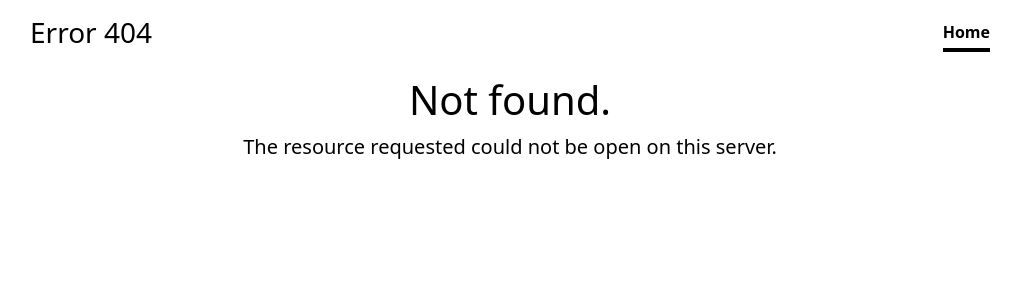
After one commit to Alexg-z/NiftyPrint, a Flask app: template src/templates/page404.html in a window 1280 px wide. The commit adds this page. Shown: the top 300 px of the page, without its empty margins (130-1151 px from the left). Run offline with Flask 2, Linux system fonts and the light colour scheme; the template is opened without the code that fills it, so the values that code supplies are empty; some libraries are stand-ins or nearby versions.

Commit message:
Implementación de pagina 404

```diff
--- a/src/app.py
+++ b/src/app.py
@@ -56,6 +56,7 @@ def logout():
 
 
 @app.route('/home')
+@login_required
 def home():
     return render_template('home.html')
 
@@ -71,7 +72,9 @@ def status_401(error):
 
 
 def status_404(error):
-    return "<h1>Página no encontrada</h1>", 404
+    # return "<h1>Página no encontrada</h1>", 404
+    return render_template('page404.html'), 404
+
 
 
 if __name__ == '__main__':
--- /dev/null
+++ b/src/static/css/page404.css
@@ -0,0 +1,45 @@
+/*
+ * Globals
+ */
+
+
+/* Custom default button */
+.btn-secondary,
+.btn-secondary:hover,
+.btn-secondary:focus {
+  color: #333;
+}
+
+body {
+    height: auto;
+    background-color: white;
+    color: black;
+}
+
+.cover-container {
+  max-width: 62em;
+}
+
+
+/*
+ * Header
+ */
+
+.nav-masthead .nav-link {
+  color: rgba(255, 255, 255, .5);
+  border-bottom: .25rem solid transparent;
+}
+
+.nav-masthead .nav-link:hover,
+.nav-masthead .nav-link:focus {
+  border-bottom-color: rgba(48, 48, 48, 0.25);
+}
+
+.nav-masthead .nav-link + .nav-link {
+  margin-left: 1rem;
+}
+
+.nav-masthead .active {
+  color: black;
+  border-bottom-color: black;
+}
--- a/src/templates/layout.html
+++ b/src/templates/layout.html
@@ -7,8 +7,8 @@
     <meta name="viewport" content="width=device-width, initial-scale=1.0">
     <title>{% block tittle %}{% endblock%}</title>
     <!-- Boostrap -->
-    <link rel="stylesheet" href="https://maxcdn.bootstrapcdn.com/bootstrap/3.3.7/css/bootstrap.min.css"
-        integrity="sha384-BVYiiSIFeK1dGmJRAkycuHAHRg32OmUcww7on3RYdg4Va+PmSTsz/K68vbdEjh4u" crossorigin="anonymous">
+    <link href="https://cdn.jsdelivr.net/npm/bootstrap@5.2.0/dist/css/bootstrap.min.css" rel="stylesheet"
+        integrity="sha384-gH2yIJqKdNHPEq0n4Mqa/HGKIhSkIHeL5AyhkYV8i59U5AR6csBvApHHNl/vI1Bx" crossorigin="anonymous">
     <!-- Font Awesome -->
     <link rel="stylesheet" href="https://maxcdn.bootstrapcdn.com/font-awesome/4.7.0/css/font-awesome.min.css">
     <!-- Custom CSS -->
@@ -24,5 +24,9 @@
         integrity="sha384-U1DAWAznBHeqEIlVSCgzq+c9gqGAJn5c/t99JyeKa9xxaYpSvHU5awsuZVVFIhvj"
         crossorigin="anonymous"></script>
 </body>
+<!-- JavaScript Bundle with Popper -->
+<script src="https://cdn.jsdelivr.net/npm/bootstrap@5.2.0/dist/js/bootstrap.bundle.min.js"
+    integrity="sha384-A3rJD856KowSb7dwlZdYEkO39Gagi7vIsF0jrRAoQmDKKtQBHUuLZ9AsSv4jD4Xa"
+    crossorigin="anonymous"></script>
 
 </html>
--- /dev/null
+++ b/src/templates/page404.html
@@ -0,0 +1,29 @@
+{% extends './layout.html' %}
+
+{% block title %}Not found{% endblock %}
+
+{% block customCSS %}
+<link rel="stylesheet" href="{{ url_for('static', filename='css/page404.css') }}">
+{% endblock %}
+
+{% block body %}
+
+<div class="text-center cover-container d-flex w-100 h-100 p-3 mx-auto flex-column">
+    <header class="mb-auto">
+        <div>
+            <h3 class="float-md-start mb-0">Error 404</h3>
+            <nav class="nav nav-masthead justify-content-center float-md-end">
+                <a class="nav-link fw-bold py-1 px-0 active" aria-current="page" href="/">Home</a>
+            </nav>
+        </div>
+    </header>
+    <br>
+    <main class="px-3">
+        <h1>Not found.</h1>
+        <p class="lead">The resource requested could not be open on this server.</p>
+    </main>
+</div>
+
+
+
+{% endblock %}
```
